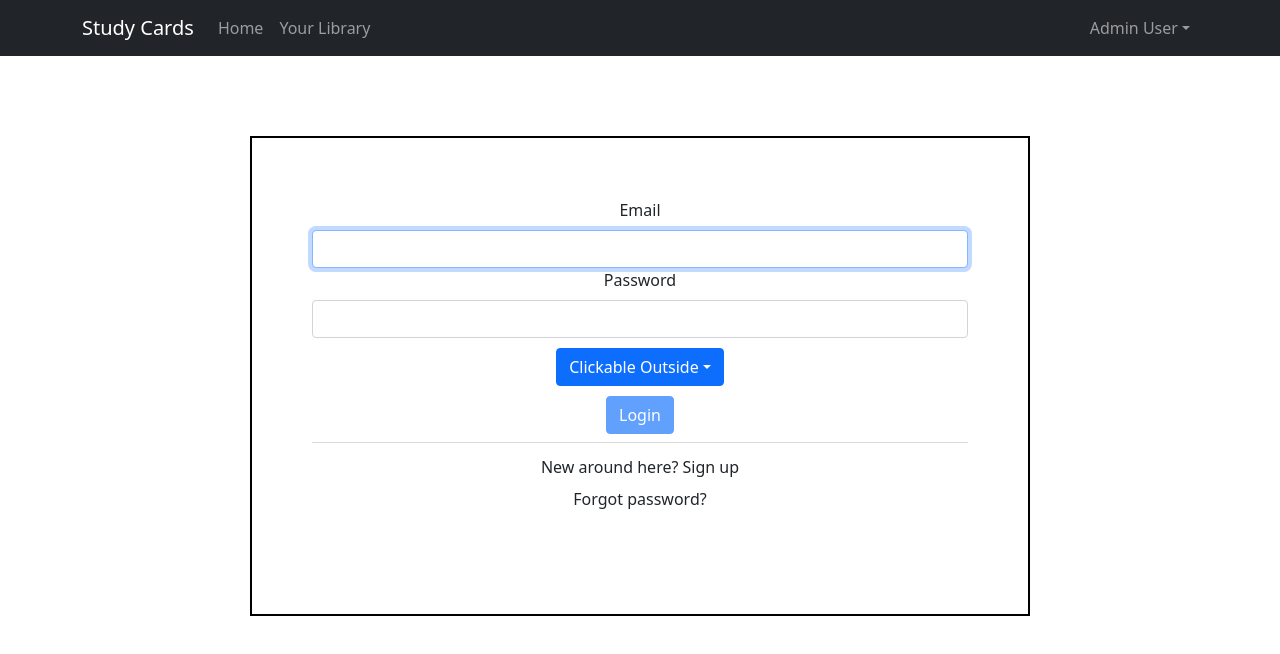
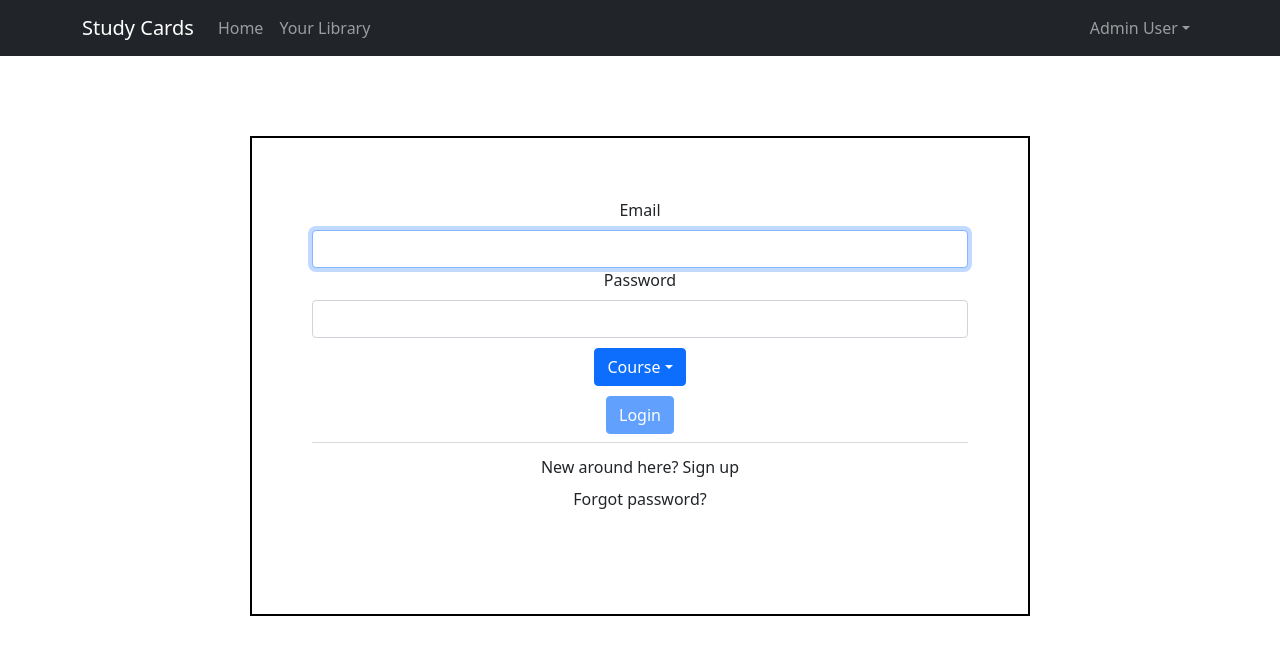
Before and after one commit to theMVPshop/flipcards, a React (Create React App) app: page / in a window 1280 px wide. Shown: the top 654 px of the page. Built offline with nearby package versions, Linux system fonts and the light colour scheme.

Commit message:
dashboard started

```diff
--- a/src/App.js
+++ b/src/App.js
@@ -2,14 +2,13 @@ import NavbarHeader from './Components/NavbarHeader';
 import './App.css';
 import Login from './Components/Login';
 import 'bootstrap/dist/css/bootstrap.min.css';
-// import Cards from './Components/Cards'
+
 
 function App() {
   return (
     <div className="App">
       <NavbarHeader />
       <Login />
-
     </div>
   );
 }
--- a/src/Components/Login.js
+++ b/src/Components/Login.js
@@ -39,7 +39,7 @@ export default function Login() {
         </Form.Group>
         <Dropdown size="sm" align='left' className="specialty-dropdown" autoClose="inside">
             <Dropdown.Toggle id="dropdown-autoclose-inside">
-             Clickable Outside
+             Course
             </Dropdown.Toggle>
 
         <Dropdown.Menu size="sm" align='left'>
```
